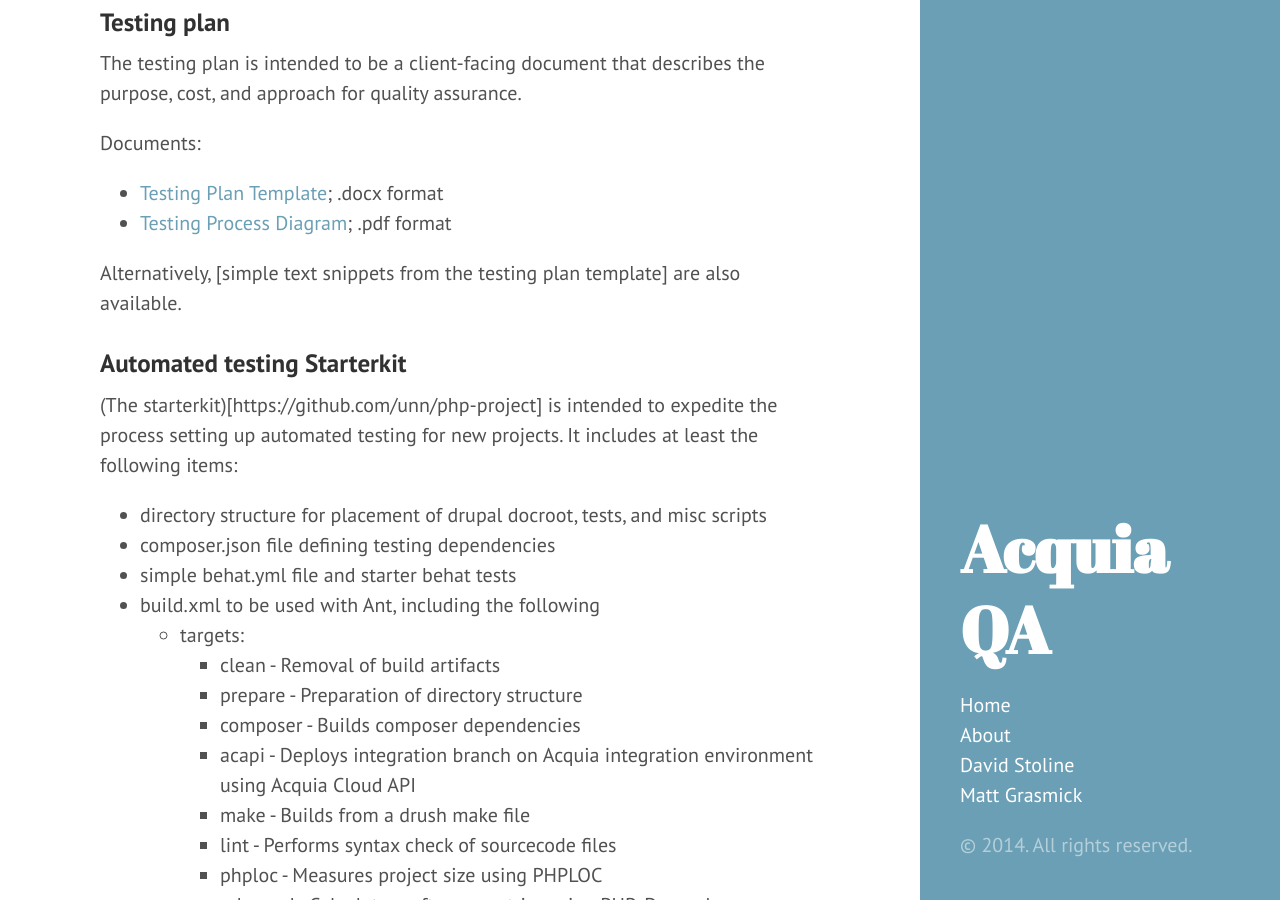
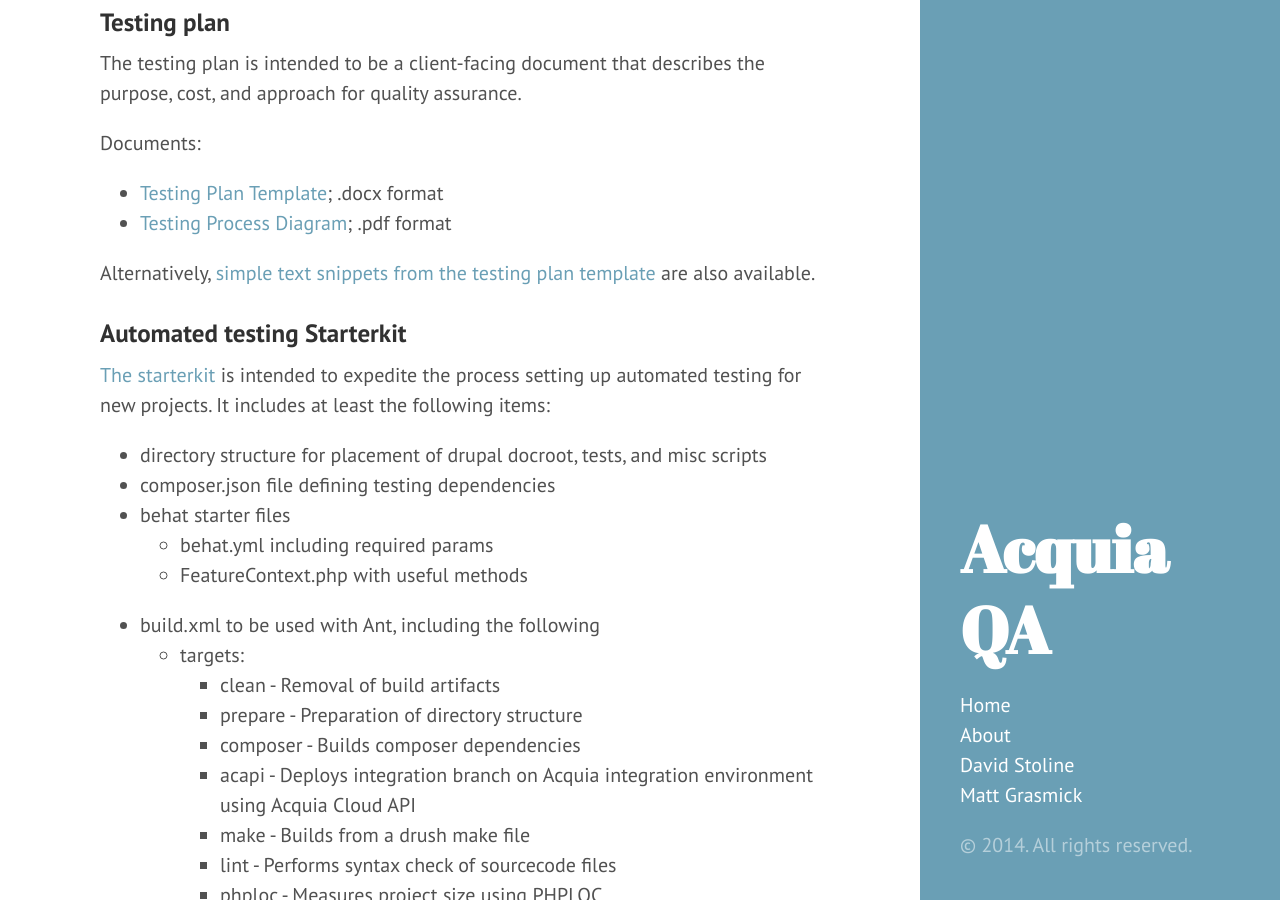
Before and after one commit to unn/acquia-qa, a Jekyll site: the page built from _posts/2014-03-28-welcome.md, in a window 1280 px wide and 900 px high, scrolled down 578 px. Built offline with Jekyll 4.4.1, drawn with Linux system fonts in a browser that asks for light colours; Markdown is read by kramdown in place of the engine named in the settings.

Commit message:
Fixing broken formatting.

```diff
--- a/_posts/2014-03-28-welcome.md
+++ b/_posts/2014-03-28-welcome.md
@@ -6,6 +6,7 @@ title: Acquia QA
 ## Overview
 
 This project is intended provide guidelines for Quality Assurance on Acquia projects. It includes documentation and starterkits the following:
+
 * Standards
 * Tools
 * Processes
@@ -24,15 +25,17 @@ Documents:
 * [Testing Plan Template](http://unn.github.io/acquiaqa/files//AcquiaTestingPlanTemplate.docx); .docx format
 * [Testing Process Diagram](http://unn.github.io/acquiaqa/files//TestingWorkflowDiagram.pdf); .pdf format
 
-Alternatively, [simple text snippets from the testing plan template] are also available.
+Alternatively, [simple text snippets from the testing plan template](http://unn.github.io/acquiaqa/2014-03-28-testing-plan.md) are also available.
 
 ### <a name="starterkit"></a>Automated testing Starterkit
 
-(The starterkit)[https://github.com/unn/php-project] is intended to expedite the process setting up automated testing for new projects. It includes at least the following items:
+[The starterkit](https://github.com/unn/php-project) is intended to expedite the process setting up automated testing for new projects. It includes at least the following items:
 
 * directory structure for placement of drupal docroot, tests, and misc scripts
 * composer.json file defining testing dependencies
-* simple behat.yml file and starter behat tests
+* behat starter files
+    * behat.yml including required params
+    * FeatureContext.php with useful methods
 * build.xml to be used with Ant, including the following
     * targets:
         * clean - Removal of build artifacts
```
